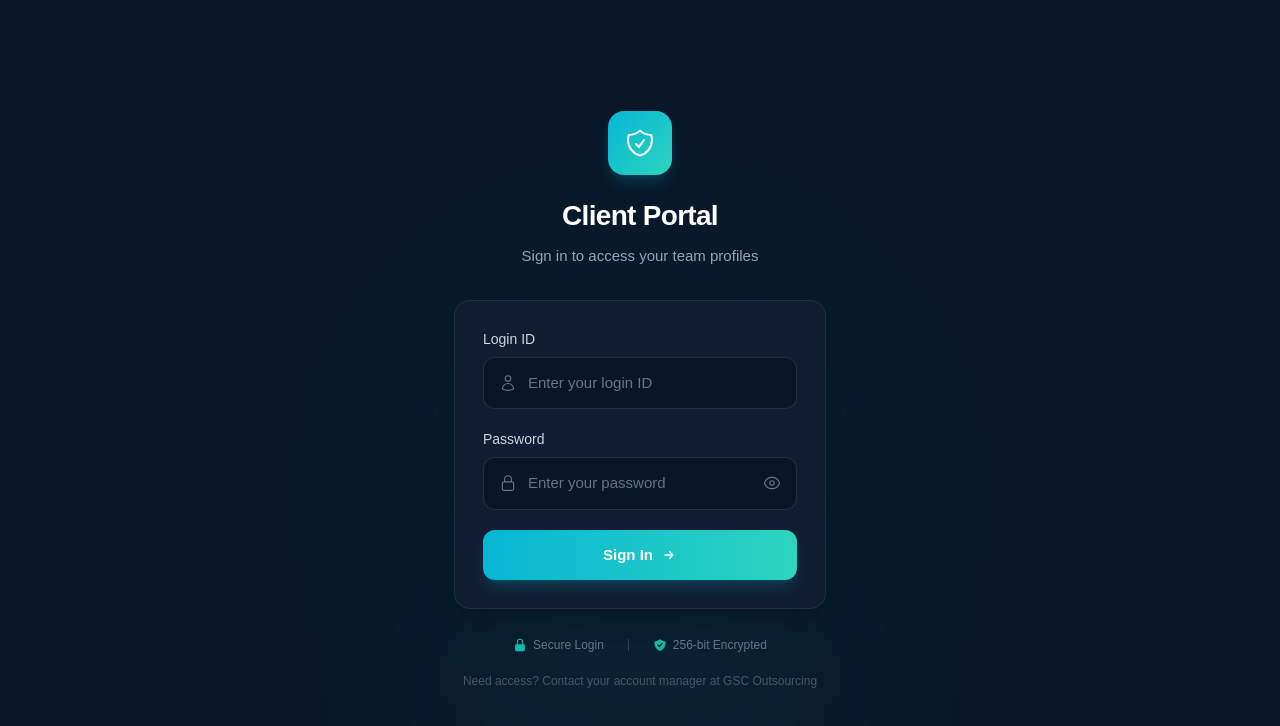
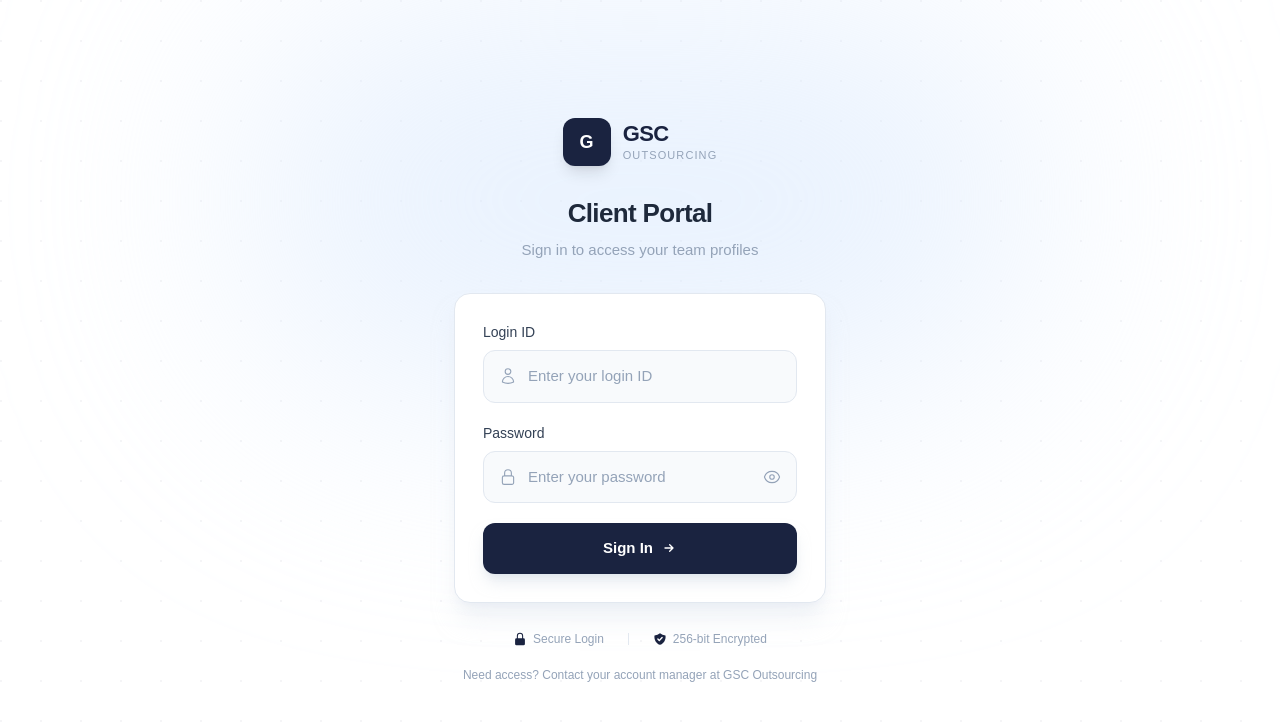
Before and after one commit to ayushguptaworks1-hue/gsc-client-portal, a Next.js app: page /login in a window 1280 px wide. Shown: the top 726 px of the page. Built offline with nearby package versions, Linux system fonts and the light colour scheme.

Commit message:
Login: white background, GSC branding, dark navy button

```diff
--- a/src/app/login/page.tsx
+++ b/src/app/login/page.tsx
@@ -40,50 +40,53 @@
   };
 
   return (
-    <div className="min-h-screen bg-[#0a1628] flex flex-col items-center justify-center relative overflow-hidden">
-      {/* Subtle grid pattern */}
-      <div className="absolute inset-0 opacity-[0.03]" style={{
-        backgroundImage: 'linear-gradient(rgba(255,255,255,.1) 1px, transparent 1px), linear-gradient(90deg, rgba(255,255,255,.1) 1px, transparent 1px)',
-        backgroundSize: '60px 60px'
+    <div className="min-h-screen bg-white flex flex-col items-center justify-center relative overflow-hidden">
+      {/* Subtle background pattern */}
+      <div className="absolute inset-0 opacity-[0.4]" style={{
+        backgroundImage: 'radial-gradient(circle at 1px 1px, #e5e7eb 1px, transparent 0)',
+        backgroundSize: '40px 40px'
       }}></div>
 
-      {/* Glow accents */}
-      <div className="absolute top-1/4 left-1/2 -translate-x-1/2 w-[600px] h-[600px] bg-cyan-500/[0.04] rounded-full blur-[120px]"></div>
-      <div className="absolute bottom-0 left-1/2 -translate-x-1/2 w-[400px] h-[200px] bg-teal-500/[0.06] rounded-full blur-[80px]"></div>
+      {/* Accent glow */}
+      <div className="absolute top-0 left-1/2 -translate-x-1/2 w-[800px] h-[400px] bg-blue-100/60 rounded-full blur-[120px]"></div>
 
       <div className="relative z-10 w-full max-w-[420px] px-6">
-        {/* Logo / Brand */}
+        {/* GSC Brand */}
         <div className="text-center mb-8">
-          <div className="inline-flex items-center justify-center w-16 h-16 rounded-2xl bg-gradient-to-br from-cyan-500 to-teal-400 mb-5 shadow-lg shadow-cyan-500/20">
-            <svg className="w-8 h-8 text-white" fill="none" stroke="currentColor" viewBox="0 0 24 24">
-              <path strokeLinecap="round" strokeLinejoin="round" strokeWidth={1.5} d="M9 12.75L11.25 15 15 9.75m-3-7.036A11.959 11.959 0 013.598 6 11.99 11.99 0 003 9.749c0 5.592 3.824 10.29 9 11.623 5.176-1.332 9-6.03 9-11.622 0-1.31-.21-2.571-.598-3.751h-.152c-3.196 0-6.1-1.248-8.25-3.285z" />
-            </svg>
+          <div className="inline-flex items-center justify-center gap-3 mb-4">
+            <div className="w-12 h-12 rounded-xl bg-[#1a2340] flex items-center justify-center shadow-lg">
+              <span className="text-white font-bold text-lg tracking-wide">G</span>
+            </div>
+            <div className="text-left">
+              <h2 className="text-[22px] font-bold text-[#1a2340] tracking-tight leading-tight">GSC</h2>
+              <p className="text-[11px] text-slate-400 font-medium tracking-widest uppercase">Outsourcing</p>
+            </div>
           </div>
-          <h1 className="text-[28px] font-bold text-white tracking-tight">Client Portal</h1>
-          <p className="text-slate-400 mt-2 text-[15px]">Sign in to access your team profiles</p>
+          <h1 className="text-[26px] font-bold text-slate-800 tracking-tight mt-3">Client Portal</h1>
+          <p className="text-slate-400 mt-1.5 text-[15px]">Sign in to access your team profiles</p>
         </div>
 
         {/* Card */}
-        <div className="bg-[#111d32] rounded-2xl border border-slate-700/50 p-7 shadow-xl">
+        <div className="bg-white rounded-2xl border border-slate-200 p-7 shadow-xl shadow-slate-200/50">
           {/* Error */}
           {error && (
-            <div className="mb-5 p-3.5 bg-red-500/10 border border-red-500/20 rounded-xl flex items-center gap-3">
-              <div className="w-8 h-8 rounded-lg bg-red-500/15 flex items-center justify-center flex-shrink-0">
-                <svg className="w-4 h-4 text-red-400" fill="none" stroke="currentColor" viewBox="0 0 24 24">
+            <div className="mb-5 p-3.5 bg-red-50 border border-red-200 rounded-xl flex items-center gap-3">
+              <div className="w-8 h-8 rounded-lg bg-red-100 flex items-center justify-center flex-shrink-0">
+                <svg className="w-4 h-4 text-red-500" fill="none" stroke="currentColor" viewBox="0 0 24 24">
                   <path strokeLinecap="round" strokeLinejoin="round" strokeWidth={2} d="M12 8v4m0 4h.01M21 12a9 9 0 11-18 0 9 9 0 0118 0z" />
                 </svg>
               </div>
-              <span className="text-red-300 text-sm">{error}</span>
+              <span className="text-red-600 text-sm">{error}</span>
             </div>
           )}
 
           {/* Form */}
           <form onSubmit={handleLogin} className="space-y-5">
             <div>
-              <label className="block text-sm font-medium text-slate-300 mb-2">Login ID</label>
-              <div className={`relative rounded-xl transition-all duration-200 ${focusedField === 'loginId' ? 'ring-2 ring-cyan-500/40' : ''}`}>
+              <label className="block text-sm font-medium text-slate-700 mb-2">Login ID</label>
+              <div className={`relative rounded-xl transition-all duration-200 ${focusedField === 'loginId' ? 'ring-2 ring-blue-500/30' : ''}`}>
                 <div className="absolute inset-y-0 left-0 pl-4 flex items-center pointer-events-none">
-                  <svg className={`w-[18px] h-[18px] transition-colors ${focusedField === 'loginId' ? 'text-cyan-400' : 'text-slate-500'}`} fill="none" stroke="currentColor" viewBox="0 0 24 24">
+                  <svg className={`w-[18px] h-[18px] transition-colors ${focusedField === 'loginId' ? 'text-blue-500' : 'text-slate-400'}`} fill="none" stroke="currentColor" viewBox="0 0 24 24">
                     <path strokeLinecap="round" strokeLinejoin="round" strokeWidth={1.5} d="M15.75 6a3.75 3.75 0 11-7.5 0 3.75 3.75 0 017.5 0zM4.501 20.118a7.5 7.5 0 0114.998 0A17.933 17.933 0 0112 21.75c-2.676 0-5.216-.584-7.499-1.632z" />
                   </svg>
                 </div>
@@ -93,7 +96,7 @@
                   onChange={(e) => setLoginId(e.target.value)}
                   onFocus={() => setFocusedField('loginId')}
                   onBlur={() => setFocusedField(null)}
-                  className="w-full pl-11 pr-4 py-3.5 bg-[#0a1628] border border-slate-700/60 rounded-xl text-white placeholder-slate-500 focus:outline-none transition text-[15px]"
+                  className="w-full pl-11 pr-4 py-3.5 bg-slate-50 border border-slate-200 rounded-xl text-slate-800 placeholder-slate-400 focus:outline-none focus:bg-white transition text-[15px]"
                   placeholder="Enter your login ID"
                   required
                 />
@@ -101,10 +104,10 @@
             </div>
 
             <div>
-              <label className="block text-sm font-medium text-slate-300 mb-2">Password</label>
-              <div className={`relative rounded-xl transition-all duration-200 ${focusedField === 'password' ? 'ring-2 ring-cyan-500/40' : ''}`}>
+              <label className="block text-sm font-medium text-slate-700 mb-2">Password</label>
+              <div className={`relative rounded-xl transition-all duration-200 ${focusedField === 'password' ? 'ring-2 ring-blue-500/30' : ''}`}>
                 <div className="absolute inset-y-0 left-0 pl-4 flex items-center pointer-events-none">
-                  <svg className={`w-[18px] h-[18px] transition-colors ${focusedField === 'password' ? 'text-cyan-400' : 'text-slate-500'}`} fill="none" stroke="currentColor" viewBox="0 0 24 24">
+                  <svg className={`w-[18px] h-[18px] transition-colors ${focusedField === 'password' ? 'text-blue-500' : 'text-slate-400'}`} fill="none" stroke="currentColor" viewBox="0 0 24 24">
                     <path strokeLinecap="round" strokeLinejoin="round" strokeWidth={1.5} d="M16.5 10.5V6.75a4.5 4.5 0 10-9 0v3.75m-.75 11.25h10.5a2.25 2.25 0 002.25-2.25v-6.75a2.25 2.25 0 00-2.25-2.25H6.75a2.25 2.25 0 00-2.25 2.25v6.75a2.25 2.25 0 002.25 2.25z" />
                   </svg>
                 </div>
@@ -114,14 +117,14 @@
                   onChange={(e) => setPassword(e.target.value)}
                   onFocus={() => setFocusedField('password')}
                   onBlur={() => setFocusedField(null)}
-                  className="w-full pl-11 pr-12 py-3.5 bg-[#0a1628] border border-slate-700/60 rounded-xl text-white placeholder-slate-500 focus:outline-none transition text-[15px]"
+                  className="w-full pl-11 pr-12 py-3.5 bg-slate-50 border border-slate-200 rounded-xl text-slate-800 placeholder-slate-400 focus:outline-none focus:bg-white transition text-[15px]"
                   placeholder="Enter your password"
                   required
                 />
                 <button
                   type="button"
                   onClick={() => setShowPassword(!showPassword)}
-                  className="absolute inset-y-0 right-0 pr-4 flex items-center text-slate-500 hover:text-slate-300 transition"
+                  className="absolute inset-y-0 right-0 pr-4 flex items-center text-slate-400 hover:text-slate-600 transition"
                 >
                   <svg className="w-[18px] h-[18px]" fill="none" stroke="currentColor" viewBox="0 0 24 24">
                     {showPassword ? (
@@ -140,7 +143,7 @@
             <button
               type="submit"
               disabled={loading}
-              className="w-full bg-gradient-to-r from-cyan-500 to-teal-400 text-white py-3.5 rounded-xl hover:from-cyan-400 hover:to-teal-300 transition-all duration-300 font-semibold disabled:opacity-50 disabled:cursor-not-allowed shadow-lg shadow-cyan-500/20 hover:shadow-xl hover:shadow-cyan-500/30 flex items-center justify-center gap-2 text-[15px] mt-2"
+              className="w-full bg-[#1a2340] text-white py-3.5 rounded-xl hover:bg-[#243052] transition-all duration-300 font-semibold disabled:opacity-50 disabled:cursor-not-allowed shadow-lg shadow-slate-300/50 hover:shadow-xl flex items-center justify-center gap-2 text-[15px] mt-2"
             >
               {loading ? (
                 <>
@@ -164,22 +167,22 @@
 
         {/* Trust indicators */}
         <div className="flex items-center justify-center gap-6 mt-7">
-          <div className="flex items-center gap-1.5 text-slate-500 text-xs">
-            <svg className="w-3.5 h-3.5 text-teal-500" fill="currentColor" viewBox="0 0 20 20">
+          <div className="flex items-center gap-1.5 text-slate-400 text-xs">
+            <svg className="w-3.5 h-3.5 text-[#1a2340]" fill="currentColor" viewBox="0 0 20 20">
               <path fillRule="evenodd" d="M10 1a4.5 4.5 0 00-4.5 4.5V9H5a2 2 0 00-2 2v6a2 2 0 002 2h10a2 2 0 002-2v-6a2 2 0 00-2-2h-.5V5.5A4.5 4.5 0 0010 1zm3 8V5.5a3 3 0 10-6 0V9h6z" clipRule="evenodd" />
             </svg>
             Secure Login
           </div>
-          <div className="w-px h-3 bg-slate-700"></div>
-          <div className="flex items-center gap-1.5 text-slate-500 text-xs">
-            <svg className="w-3.5 h-3.5 text-teal-500" fill="currentColor" viewBox="0 0 20 20">
+          <div className="w-px h-3 bg-slate-200"></div>
+          <div className="flex items-center gap-1.5 text-slate-400 text-xs">
+            <svg className="w-3.5 h-3.5 text-[#1a2340]" fill="currentColor" viewBox="0 0 20 20">
               <path fillRule="evenodd" d="M2.166 4.999A11.954 11.954 0 0010 1.944 11.954 11.954 0 0017.834 5c.11.65.166 1.32.166 2.001 0 5.225-3.34 9.67-8 11.317C5.34 16.67 2 12.225 2 7c0-.682.057-1.35.166-2.001zm11.541 3.708a1 1 0 00-1.414-1.414L9 10.586 7.707 9.293a1 1 0 00-1.414 1.414l2 2a1 1 0 001.414 0l4-4z" clipRule="evenodd" />
             </svg>
             256-bit Encrypted
           </div>
         </div>
 
-        <p className="text-center mt-5 text-slate-600 text-xs">
+        <p className="text-center mt-5 text-slate-400 text-xs">
           Need access? Contact your account manager at GSC Outsourcing
         </p>
       </div>
```
